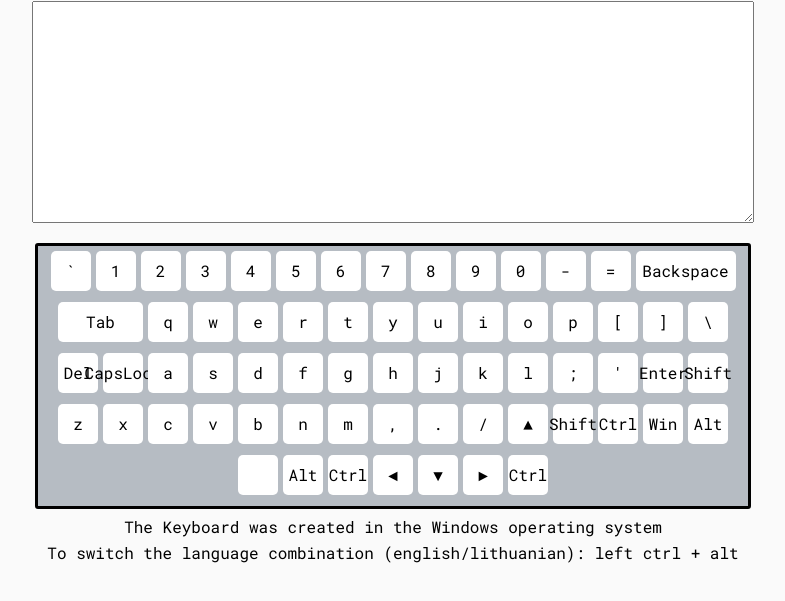
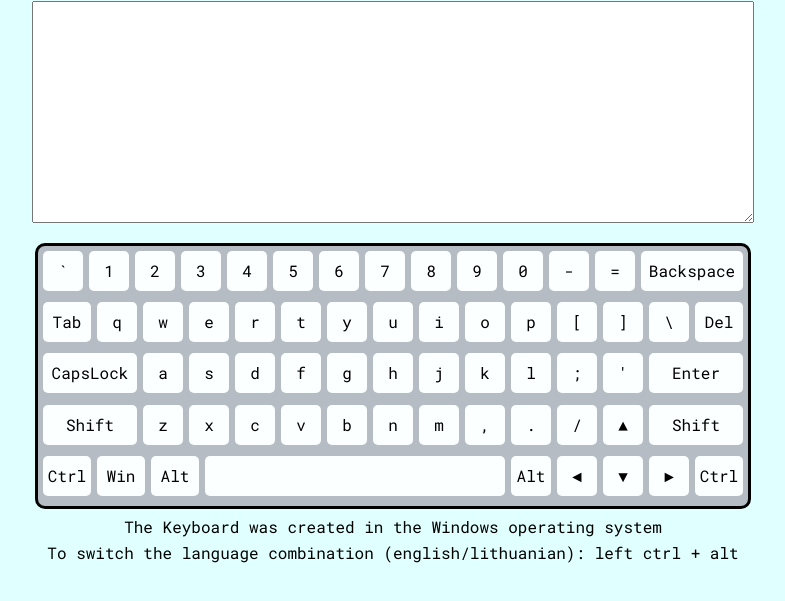
Before and after one commit to pavelkemko/virtual-keyboard, a website: page index.html in a window 1280 px wide. Shown: the part 69-670 px from the top of the page, without its empty margins (247-1032 px from the left). Drawn offline with Linux system fonts and the light colour scheme.

Commit message:
feat: add styles for keyboard

```diff
--- a/app.js
+++ b/app.js
@@ -1045,23 +1045,6 @@ const buttons = [
     },
   },
   {
-    className: 'rightCtrl',
-    eng: {
-      caps: 'Ctrl',
-      lower: 'Ctrl',
-      upper: 'Ctrl',
-      shiftCaps: 'Ctrl',
-    },
-    lit: {
-      caps: 'Ctrl',
-      lower: 'Ctrl',
-      upper: 'Ctrl',
-      shiftCaps: 'Ctrl',
-      alt: 'Ctrl',
-      altShift: 'Ctrl',
-    },
-  },
-  {
     className: 'arrowLeft',
     eng: {
       caps: '◄',
@@ -1133,48 +1116,48 @@ const buttons = [
 
 function createButtons() {
   const keyboard = document.querySelector('.keyboard');
-  for (let i = 0; i < buttons.length; i += 1) {
+  buttons.forEach((e) => {
     const btn = document.createElement('div');
-    btn.className = `${buttons[i].className} btn`;
+    btn.className = `${e.className} btn`;
     const eng = document.createElement('span');
     eng.className = 'eng';
     const lit = document.createElement('span');
     lit.className = 'lit hidden';
     const engCaps = document.createElement('span');
     engCaps.className = 'caps hidden';
-    engCaps.textContent = `${buttons[i].eng.caps}`;
+    engCaps.textContent = `${e.eng.caps}`;
     const engLower = document.createElement('span');
     engLower.className = 'lower';
-    engLower.textContent = `${buttons[i].eng.lower}`;
+    engLower.textContent = `${e.eng.lower}`;
     const engUpper = document.createElement('span');
     engUpper.className = 'upper hidden';
-    engUpper.textContent = `${buttons[i].eng.upper}`;
+    engUpper.textContent = `${e.eng.upper}`;
     const engShiftCaps = document.createElement('span');
     engShiftCaps.className = 'shiftCaps hidden';
-    engShiftCaps.textContent = `${buttons[i].eng.shiftCaps}`;
+    engShiftCaps.textContent = `${e.eng.shiftCaps}`;
     const litCaps = document.createElement('span');
     litCaps.className = 'caps hidden';
-    litCaps.textContent = `${buttons[i].lit.caps}`;
+    litCaps.textContent = `${e.lit.caps}`;
     const litLower = document.createElement('span');
     litLower.className = 'lower hidden';
-    litLower.textContent = `${buttons[i].lit.lower}`;
+    litLower.textContent = `${e.lit.lower}`;
     const litUpper = document.createElement('span');
     litUpper.className = 'upper hidden';
-    litUpper.textContent = `${buttons[i].lit.upper}`;
+    litUpper.textContent = `${e.lit.upper}`;
     const litShiftCaps = document.createElement('span');
     litShiftCaps.className = 'shiftCaps hidden';
-    litShiftCaps.textContent = `${buttons[i].lit.shiftCaps}`;
+    litShiftCaps.textContent = `${e.lit.shiftCaps}`;
     const litAlt = document.createElement('span');
     litAlt.className = 'alt hidden';
-    litAlt.textContent = `${buttons[i].lit.alt}`;
+    litAlt.textContent = `${e.lit.alt}`;
     const litAltShift = document.createElement('span');
     litAltShift.className = 'altShift hidden';
-    litAltShift.textContent = `${buttons[i].lit.altShift}`;
+    litAltShift.textContent = `${e.lit.altShift}`;
     eng.append(engCaps, engLower, engUpper, engShiftCaps);
     lit.append(litCaps, litLower, litUpper, litShiftCaps, litAlt, litAltShift);
     btn.append(eng, lit);
     keyboard.append(btn);
-  }
+  });
 }
 
 createButtons();
--- a/css/style.css
+++ b/css/style.css
@@ -31,7 +31,7 @@
 html {
   box-sizing: border-box;
   scroll-behavior: smooth;
-  background-color: #f1f1f14f;
+  background-color: lightcyan;
 }
 
 body {
@@ -76,14 +76,14 @@ span {
   margin: 0px auto;
   padding: 5px;
   border: 3px solid #000000;
-  border-radius: 3px;
+  border-radius: 10px;
   background-color:#b6bcc3;
   display: flex;
   flex-direction: row;
   flex-wrap: wrap;
   justify-content: center;
-  row-gap: 5px;
-  column-gap: 5px;
+  row-gap: 6px;
+  column-gap: 6px;
 }
 
 .btn {
@@ -93,8 +93,19 @@ span {
   height: 40px;
   width: 40px;
   color: black;
-  background-color: white;
+  background-color: rgb(251, 255, 255);
   border-radius: 5px;
+  transition: .2s;
+}
+
+.btn:hover {
+  cursor: pointer;
+  background-color: lightcyan;
+}
+
+.btn:active {
+  background-color: aqua;
+  border-radius: 21px;
 }
 
 .hidden {
@@ -102,9 +113,25 @@ span {
 }
 
 .backspace {
-  width: 100px;
+  width: 102px;
 }
 
-.tab {
-  width: 85px;
+.tab,
+.delete,
+.leftCtrl,
+.win,
+.leftAlt,
+.rightCtrl {
+  width: 48px;
 }
+
+.capsLock,
+.enter,
+.leftShift,
+.rightShift {
+  width: 94px;
+}
+
+.space {
+  width: 300px;
+}
```
